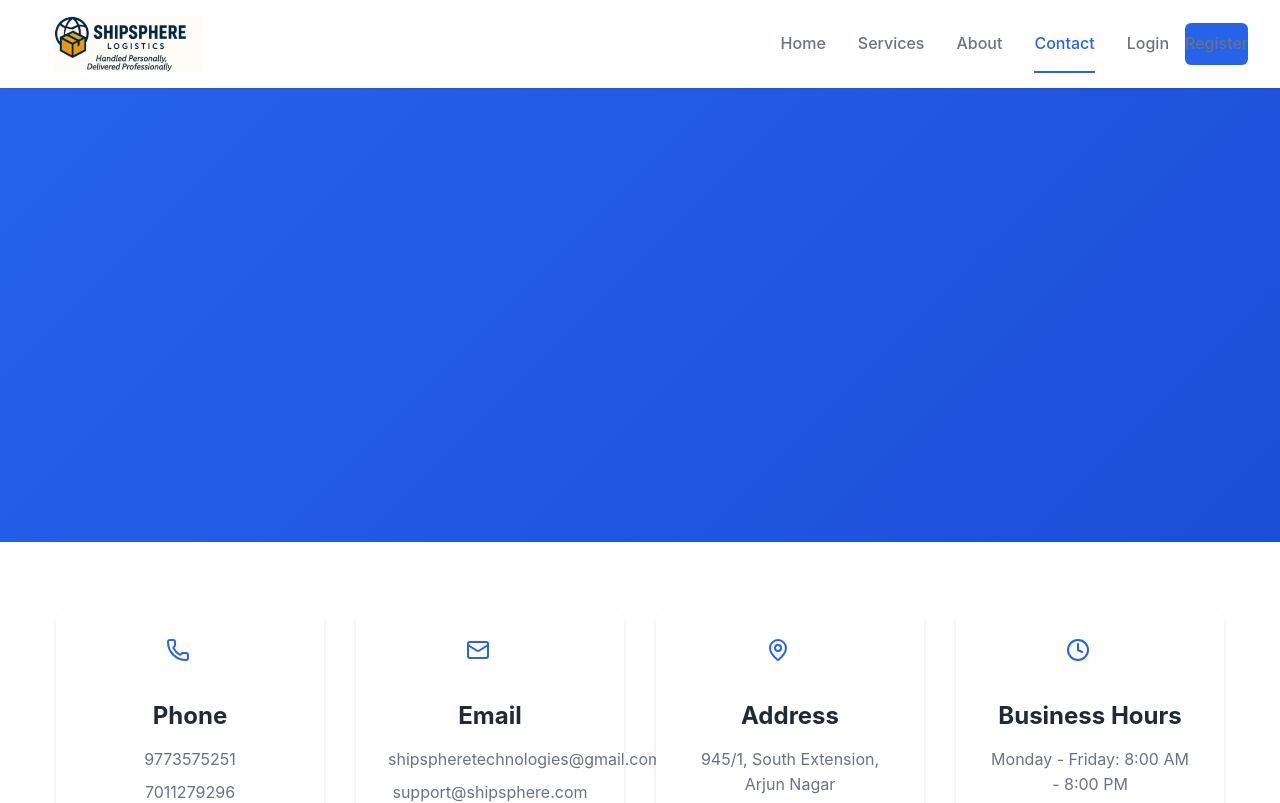
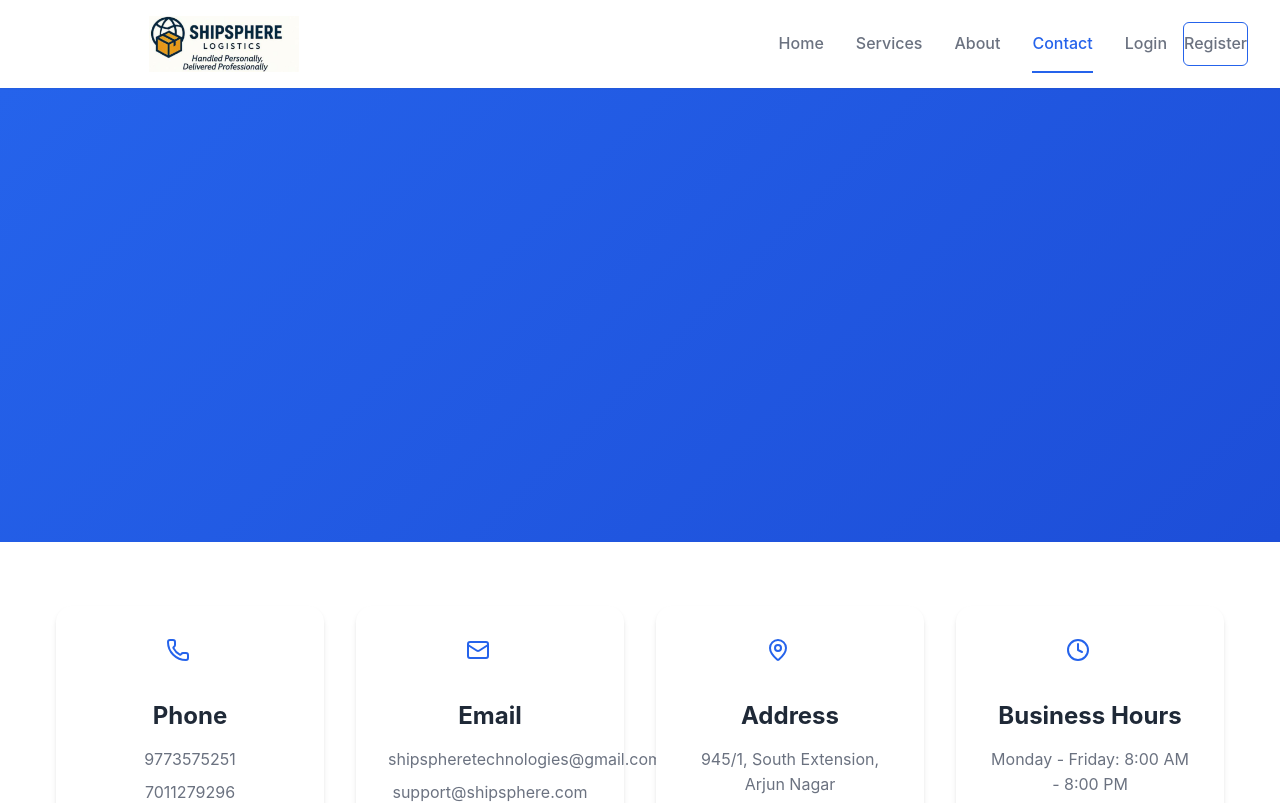
Before and after one commit to PriyanshVijay26/shree-ashtavinayak-logistics, a React (Create React App) app: page /contact in a window 1280 px wide. Shown: the top 803 px of the page. Built offline with nearby package versions, Linux system fonts and the light colour scheme.

Commit message:
logo size 24 rem

```diff
--- a/src/App.css
+++ b/src/App.css
@@ -137,7 +137,7 @@ p {
 }
 
 .company-logo {
-  width: 12rem;
+  width: 24rem;
   height: 3.5rem;
   object-fit: contain;
   margin: 0;
--- a/src/components/Navbar.tsx
+++ b/src/components/Navbar.tsx
@@ -112,7 +112,7 @@ const Navbar: React.FC = () => {
               <Link to="/login" className="nav-link">
                 Login
               </Link>
-              <Link to="/register" className="nav-link bg-blue-600 text-white px-4 py-2 rounded-md hover:bg-blue-700">
+              <Link to="/register" className="nav-link bg-white text-blue-600 px-4 py-2 rounded-md hover:bg-gray-100 border border-blue-600">
                 Register
               </Link>
             </div>
```
